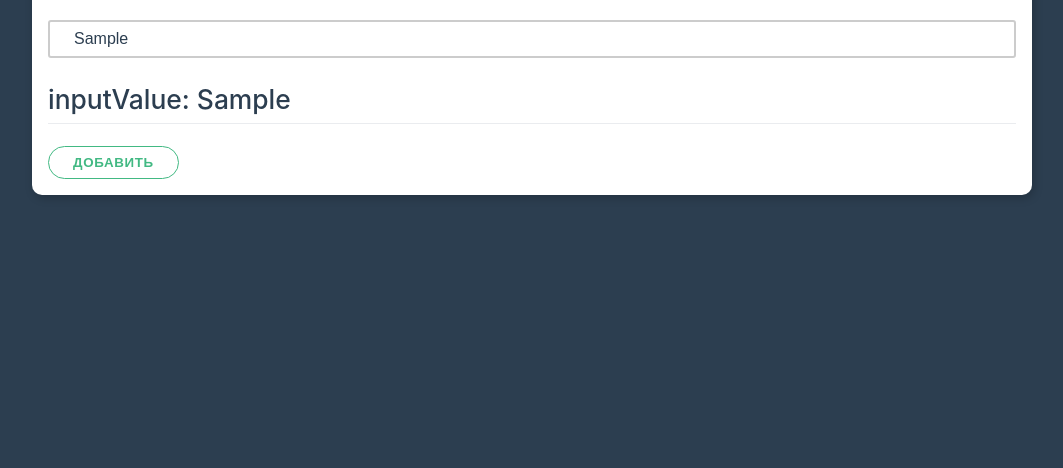
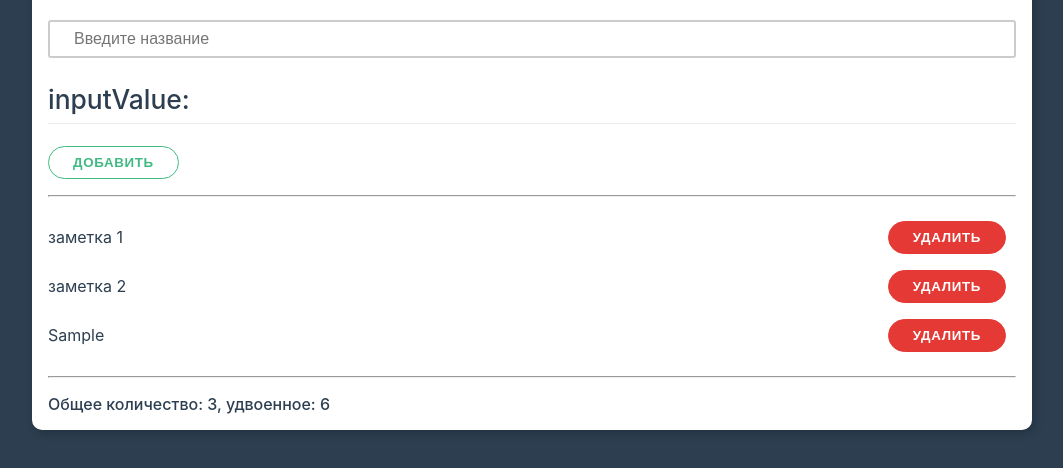
Before and after one commit to DmitriiMiasnikov/vue_courses, a plain HTML site: page first_lesson/index.html in a window 1280 px wide. Both pictures are taken after typing "Sample" into the empty fields and a click on the button "ДОБАВИТЬ". Shown: the part 102-570 px from the top of the page, without its empty margins (108-1171 px from the left). Drawn offline with nearby package versions, Linux system fonts and the light colour scheme.

Commit message:
watch and computed methods

```diff
--- a/first_lesson/app.js
+++ b/first_lesson/app.js
@@ -1,16 +1,38 @@
 const App = {
   data() {
     return {
-      title: 'Список заметок',
-      placeholderString: 'Введите название',
-      inputValue: ''
-    }
+      title: "Список заметок",
+      placeholderString: "Введите название",
+      inputValue: "",
+      notes: ["заметка 1", "заметка 2"],
+    };
   },
   methods: {
     inputChangeHandler(event) {
-      this.inputValue = event.target.value
+      this.inputValue = event.target.value;
+    },
+    addNewNote() {
+      if (this.inputValue) {
+        this.notes.push(this.inputValue);
+        this.inputValue = "";
+      }
+    },
+    removeNote(i) {
+      this.notes.splice(i, 1)
+    },
+  },
+  computed: {
+    doubleCountComputed() {
+      return this.notes.length * 2
+    }
+  },
+  watch: {
+    inputValue(value) {
+      if (value.length > 10) {
+        this.inputValue = '';
+      }
     }
   }
-}
+};
 
-Vue.createApp(App).mount('#app')
+Vue.createApp(App).mount("#app");
--- a/first_lesson/index.html
+++ b/first_lesson/index.html
@@ -12,13 +12,24 @@
         <div class="form-control">
           <input
             type="text"
-            v-bind:placeholder="placeholderString"
-            v-bind:value="inputValue"
-            v-on:input="inputChangeHandler"
+            :placeholder="placeholderString"
+            :value="inputValue"
+            @input="inputChangeHandler"
+            @keypress.enter="addNewNote"
           />
         </div>
         <h2>inputValue: {{ inputValue }}</h2>
-        <button class="btn">Добавить</button>
+        <button class="btn" @click="addNewNote">Добавить</button>
+        <hr />
+        <ul class="list" v-if="notes.length !== 0">
+          <li class="list-item" v-for="(note, i) in notes">
+            {{ note }}
+            <button class="btn danger" @click="removeNote(i)">удалить</button>
+          </li>
+        </ul>
+        <div v-else>Список заметок пуст</div>
+        <hr />
+        <div><strong>Общее количество: {{ notes.length }}, удвоенное: {{ doubleCountComputed }}</strong></div>
       </div>
     </div>
 
```
